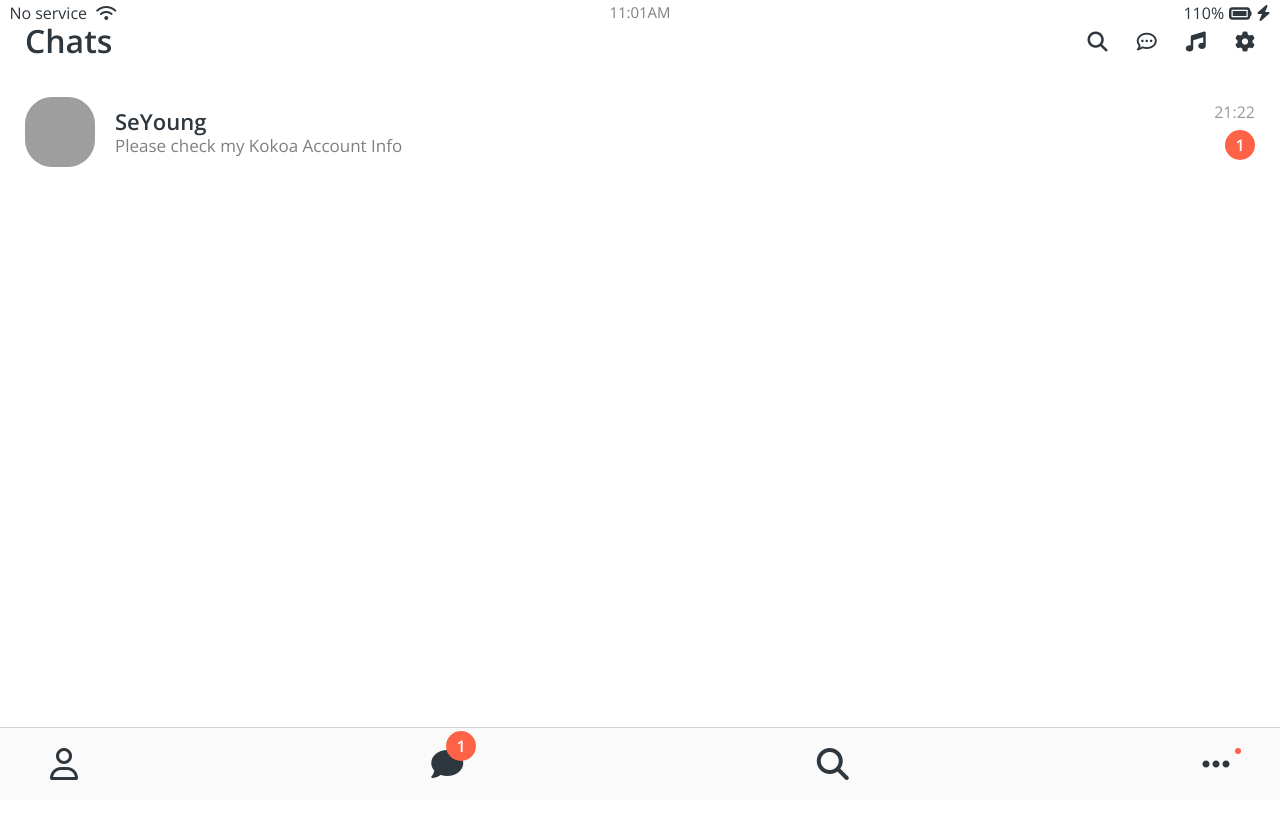
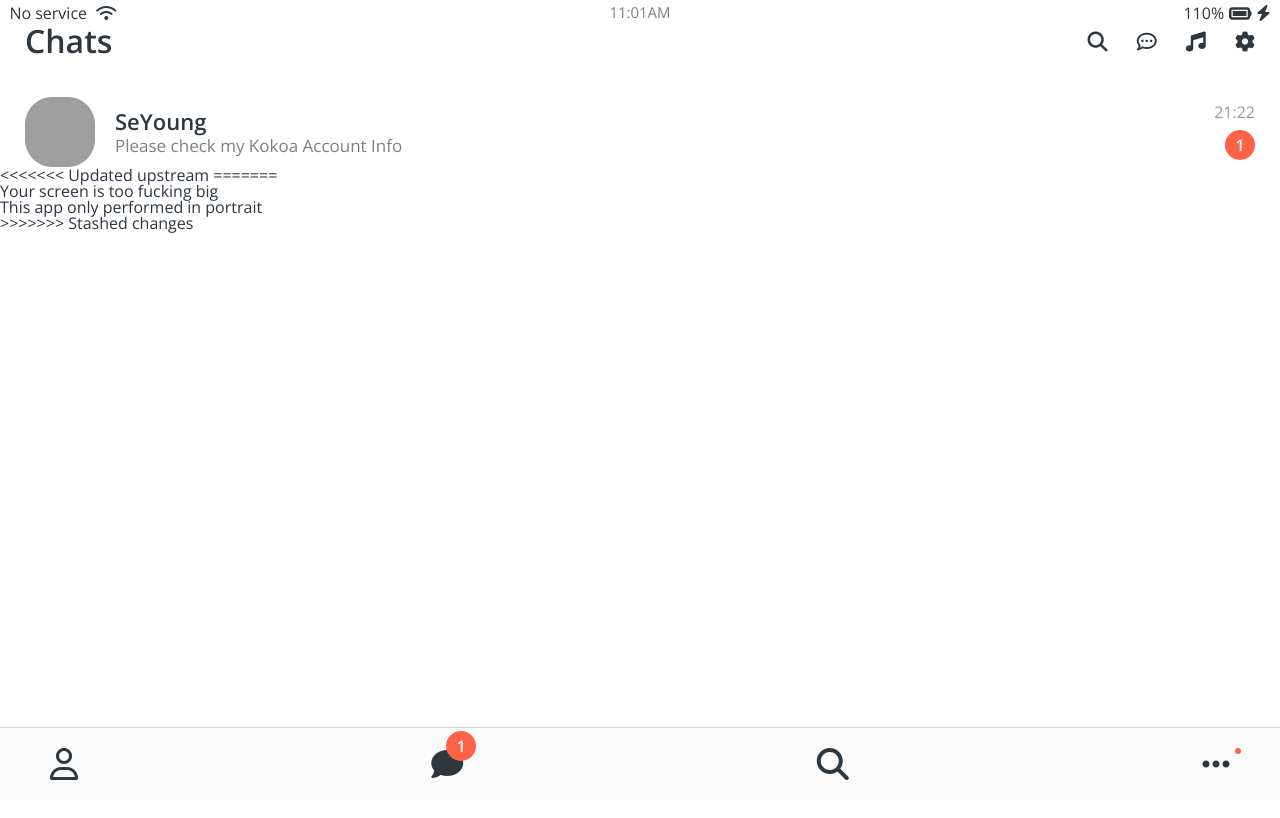
Before and after one commit to trofi92/kokoa-clone-2020, a plain HTML site: page chats.html in a window 1280 px wide. Shown: the top 818 px of the page. Drawn offline with nearby package versions, Linux system fonts and the light colour scheme; grey boxes are pictures that could not be loaded.

Commit message:
Update chats.html

```diff
--- a/chats.html
+++ b/chats.html
@@ -92,6 +92,17 @@
       </ul>
     </nav>
 
+<<<<<<< Updated upstream
+=======
+    <div id="no-mobile">
+      <span>Your screen is too fucking big</span>
+    </div>
+
+    <div id="no-horizontal">
+      <span>This app only performed in portrait</span>
+    </div>
+
+>>>>>>> Stashed changes
     <script
       src="https://kit.fontawesome.com/ce4ad490c3.js"
       crossorigin="anonymous"
```
